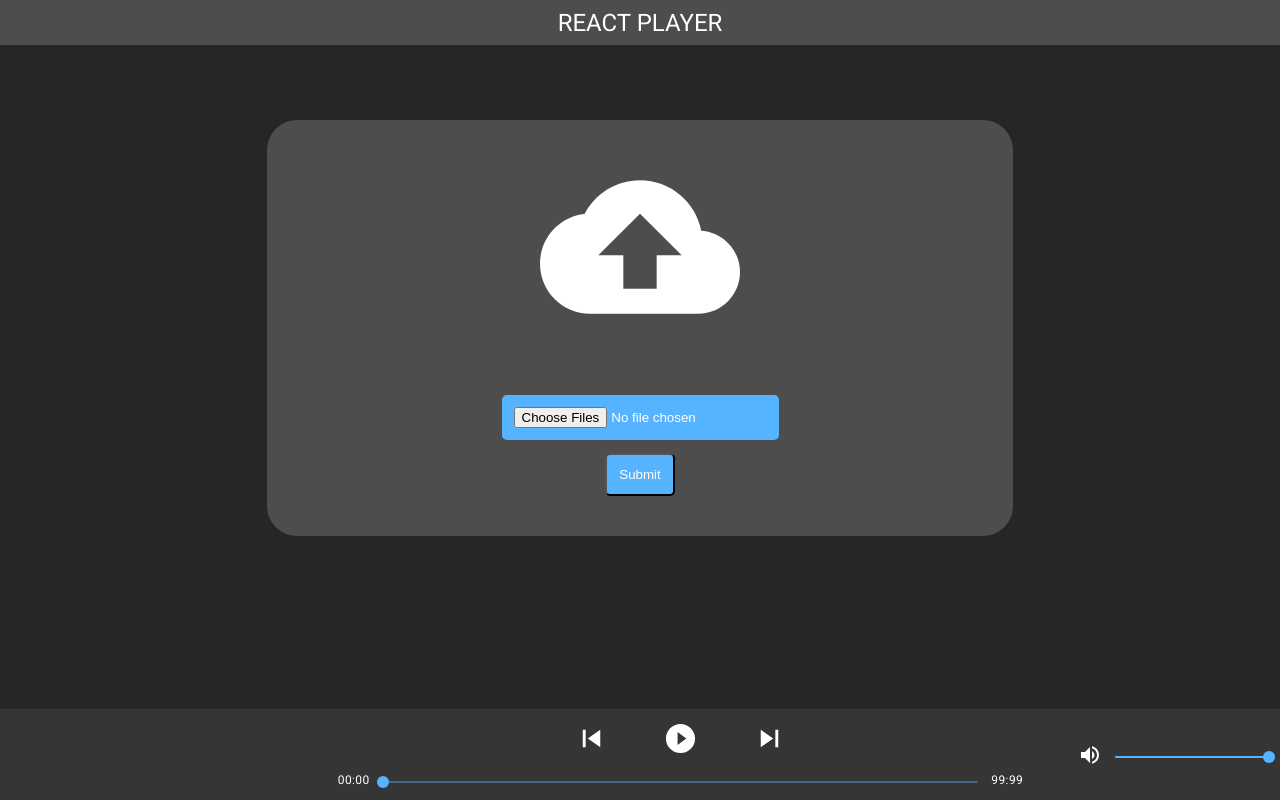
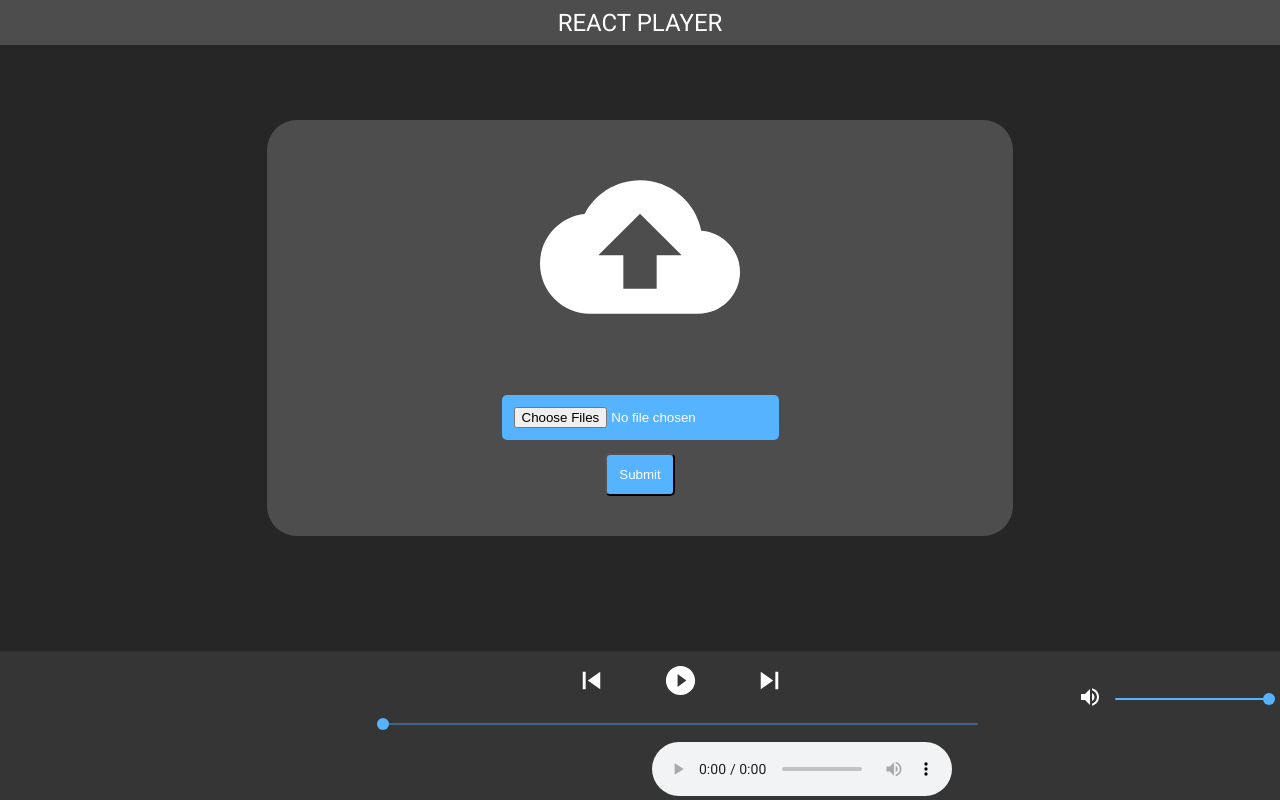
Before and after one commit to ianlibasora/ReactPlayer, a React (Create React App) app in the folder react-player/: page / in a window 1280 px wide. Built offline with nearby package versions, Linux system fonts and the light colour scheme.

Commit message:
Disabled track length info

```diff
--- a/react-player/src/components/AudioController.js
+++ b/react-player/src/components/AudioController.js
@@ -37,6 +37,7 @@ export default function AudioController({
                   trackList={trackList}
                   currentTrack={currentTrack}
                   setCurrentTrack={setCurrentTrack}
+                  playerTag={playerTag}
                />
             </Grid>
             <Grid item xs={3}>
@@ -44,7 +45,7 @@ export default function AudioController({
             </Grid>
          </Grid>
 
-         <audio src={trackList.length === 0 ? "" : trackList[currentTrack].url} ref={playerTag}></audio>
+         <audio src={trackList.length === 0 ? "" : trackList[currentTrack].url} ref={playerTag} controls></audio>
       </div>
    )
 }
--- a/react-player/src/components/TrackControl.js
+++ b/react-player/src/components/TrackControl.js
@@ -1,5 +1,5 @@
 
-import React from 'react';
+import React, { useState } from 'react';
 import { useTheme } from '@material-ui/core';
 import { Grid } from '@material-ui/core';
 import { Slider } from '@material-ui/core';
@@ -8,17 +8,41 @@ import SkipNextIcon from '@material-ui/icons/SkipNext';
 import SkipPreviousIcon from '@material-ui/icons/SkipPrevious';
 import PauseCircleFilledIcon from '@material-ui/icons/PauseCircleFilled';
 import { IconButton } from '@material-ui/core';
-import { Typography } from '@material-ui/core';
+// import { Typography } from '@material-ui/core';
+// import { useEffect } from 'react';
 
 function mod(a, b) {
    return ((a % b) + b) % b
 }
 
+// function trackLength(playerTag) {
+//    console.log(playerTag.duration)
+//    console.log(playerTag)
+//    try {
+//       if (!isNaN(playerTag.duration)) {
+//          let mins = Math.floor(playerTag.duration / 60)
+//          let secs = Math.floor(playerTag.duration % 60)
+//          return `${mins}:${secs}`
+//       } else {
+//          return "nan fail"
+//       }
+//    } catch(stderr) {
+//       return "catch fail"
+//    }
+// }
+
 export default function TrackControl({
       trackTime, setTrackTime, playing, setPlaying,
-      trackList, currentTrack, setCurrentTrack
+      trackList, currentTrack, setCurrentTrack, playerTag
    }) {
    const theme = useTheme()
+
+   // let [trackLgt, setTrackLgt] = useState("")
+
+   // useEffect(() => {
+   //    console.log("use effect called")
+   //    setTrackLgt(trackLength(playerTag.current))
+   // }, [playerTag?.current?.loadmetadata, playerTag?.current?.readyState, playerTag])
 
    return (
       <div style={{color: theme.palette.secondary}} fontSize="large">
@@ -57,13 +81,13 @@ export default function TrackControl({
                <p>&nbsp;</p>
             </Grid>
             <Grid item xs={1}>
-               <Typography variant="caption">00:00</Typography>
+               {/* <Typography variant="caption">00:00</Typography> */}
             </Grid>
             <Grid item md={10}>
                <Slider color="secondary" value={trackTime} onChange={(event, newTrackTime) => setTrackTime(newTrackTime)} aria-label="Track control"/>
             </Grid>
             <Grid item xs={1}>
-            <Typography variant="caption">99:99</Typography>
+               {/* <Typography variant="caption" id="trackLgtHTML">{trackLgt}</Typography> */}
             </Grid>
          </Grid>
       </div>
--- a/react-player/src/index.css
+++ b/react-player/src/index.css
@@ -24,7 +24,7 @@ code {
 .menu {
    color: white;
    margin-top: 2%;
-   margin-bottom: 15%;
+   margin-bottom: 20%;
 }
 
 .controlBar {
```
